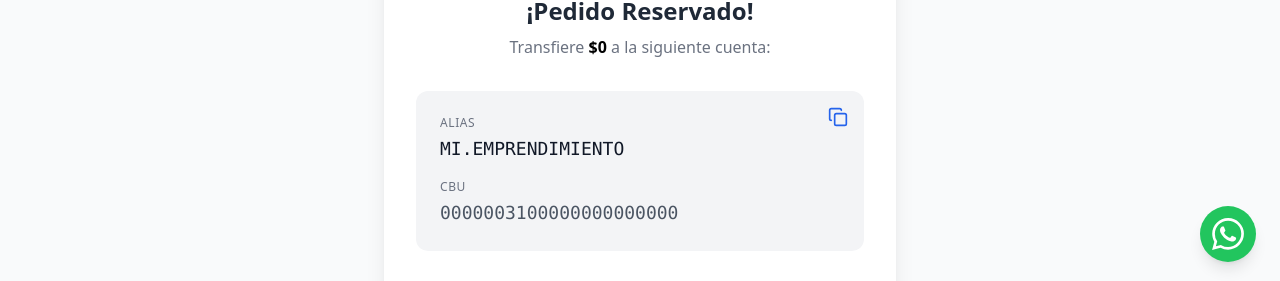
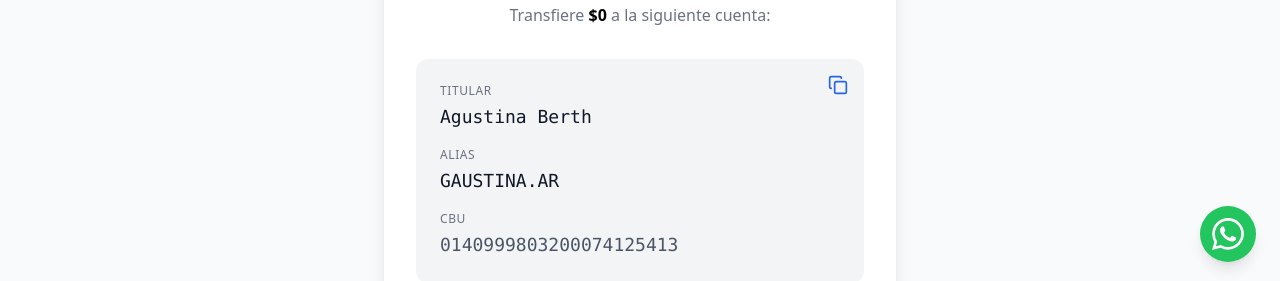
Before and after one commit to brianbasualdot/Gaustina-OficialSite, a React (Vite) app in the folder client/: page /checkout/transferencia in a window 1280 px wide. Shown: the part 514-795 px from the top of the page. Built offline with nearby package versions, Linux system fonts and the light colour scheme; no server answers; a web font is replaced by a local one.

Commit message:
feat: add bank transfer payment page displaying CBU details, a discounted total, and options to copy CBU and send a WhatsApp message.

```diff
--- a/client/src/pages/TransferenciaPage.jsx
+++ b/client/src/pages/TransferenciaPage.jsx
@@ -8,7 +8,7 @@ const TransferenciaPage = () => {
     const total = getCartTotal() * 0.95;
 
     const copiarCBU = () => {
-        navigator.clipboard.writeText("0000003100000000000000"); // Pon tu CBU real
+        navigator.clipboard.writeText("0140999803200074125413");
         alert("¡CBU Copiado!");
     };
 
@@ -25,11 +25,14 @@ const TransferenciaPage = () => {
                 </p>
 
                 <div className="bg-gray-100 p-6 rounded-xl text-left mb-8 relative">
+                    <p className="text-xs text-gray-500 uppercase tracking-wider mb-1">Titular</p>
+                    <p className="font-mono font-medium text-lg mb-4">Agustina Berth</p>
+
                     <p className="text-xs text-gray-500 uppercase tracking-wider mb-1">Alias</p>
-                    <p className="font-mono font-medium text-lg mb-4">MI.EMPRENDIMIENTO</p>
+                    <p className="font-mono font-medium text-lg mb-4">GAUSTINA.AR</p>
 
                     <p className="text-xs text-gray-500 uppercase tracking-wider mb-1">CBU</p>
-                    <p className="font-mono font-medium text-lg text-gray-600 break-all">0000003100000000000000</p>
+                    <p className="font-mono font-medium text-lg text-gray-600 break-all">0140999803200074125413</p>
 
                     <button onClick={copiarCBU} className="absolute top-4 right-4 text-blue-600 hover:text-blue-800">
                         <Copy size={20} />
@@ -41,7 +44,7 @@ const TransferenciaPage = () => {
                         <ArrowLeft size={18} /> Volver
                     </Link>
                     <a
-                        href={`https://wa.me/5491100000000?text=Hola!%20Ya%20hice%20la%20transferencia%20de%20$${total}%20por%20mi%20pedido.`}
+                        href={`https://wa.me/5492215791290?text=Hola!%20Ya%20hice%20la%20transferencia%20de%20$${total}%20por%20mi%20pedido.`}
                         target="_blank"
                         rel="noreferrer"
                         className="flex-1 py-3 bg-green-600 text-white rounded-lg hover:bg-green-700 transition-colors font-medium shadow-lg shadow-green-200"
```
